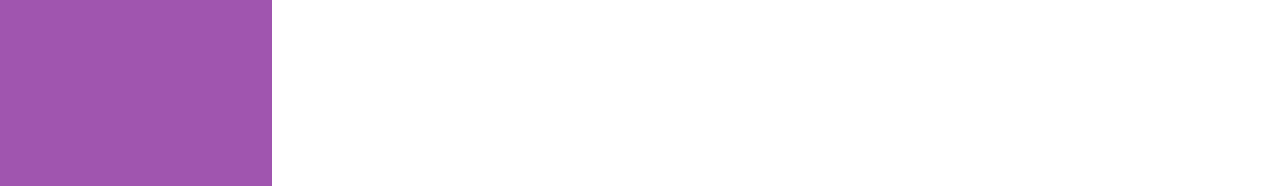
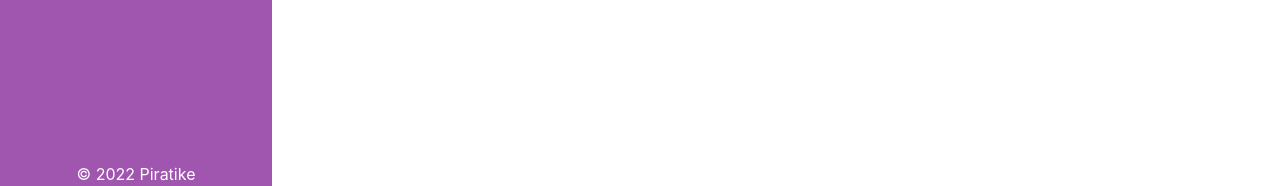
Before and after one commit to piratike/personal-website, a plain HTML site: page index.html in a window 1280 px wide. Shown: the part 614-800 px from the top of the page. Drawn offline with nearby package versions, Linux system fonts and the light colour scheme; a web font is replaced by a local one.

Commit message:
Added a copyright span at the bottom of the nav-bar.

```diff
--- a/index.html
+++ b/index.html
@@ -31,6 +31,7 @@
                     <li class="nav-item"><a class="nav-link js-scroll-trigger" href="#education">Educación</a></li>
                     <li class="nav-item"><a class="nav-link js-scroll-trigger" href="#portfolio">Portfolio</a></li>
                     <li class="nav-item"><a class="nav-link js-scroll-trigger" href="#awards">Formación</a></li>
+                    <span class="text-white position-absolute fixed-bottom">© 2022 Piratike</span>
                 </ul>
             </div>
         </nav>
```
